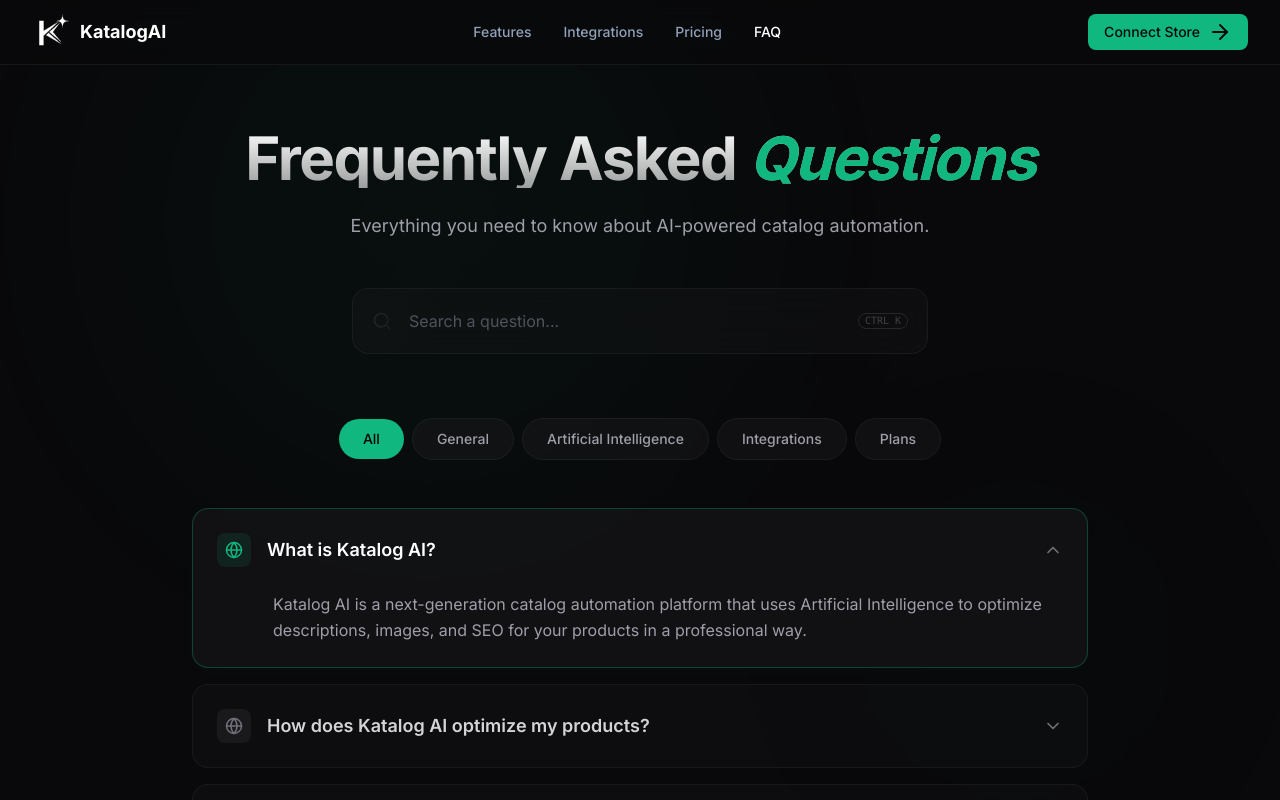
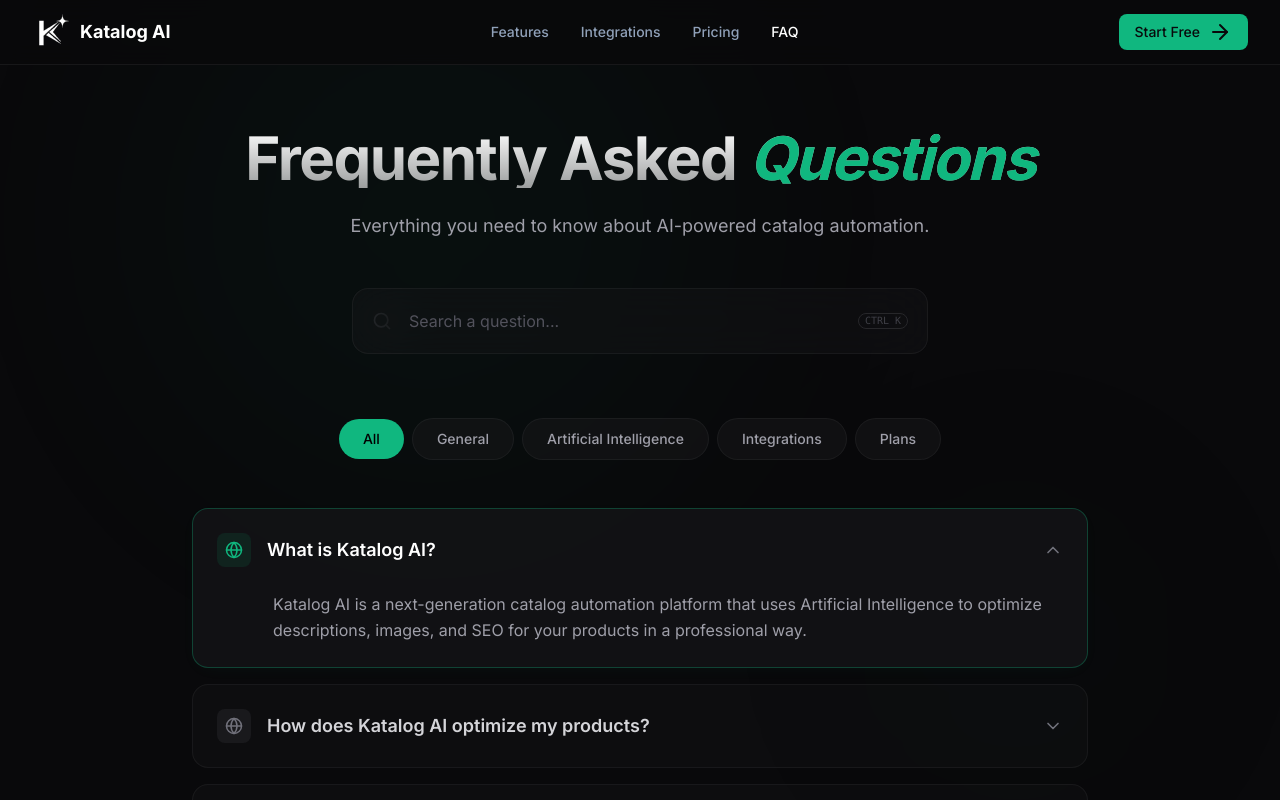
Before and after one commit to Robbin360/katalog-ai, a Next.js app: page /faq in a window 1280 px wide. Shown: the top 800 px of the page. Built offline with nearby package versions, Linux system fonts and the light colour scheme; no server answers.

Commit message:
fix(typescript): getInitials type error + deep verification of 8 UX fixes

```diff
--- a/components/landing/Navbar.tsx
+++ b/components/landing/Navbar.tsx
@@ -95,7 +95,7 @@
             aria-hidden="true"
           />
           <span className="text-base md:text-lg font-bold text-white whitespace-nowrap notranslate" translate="no">
-            Katalog<span>AI</span>
+            Katalog <span>AI</span>
           </span>
         </Link>
 
--- a/components/sidebar.tsx
+++ b/components/sidebar.tsx
@@ -83,7 +83,7 @@
     const initials = displayName
         .split(' ')
         .filter(Boolean)
-        .map(n => n[0])
+        .map((n: string) => n[0])
         .join('')
         .toUpperCase()
         .substring(0, 2) || displayName.substring(0, 2).toUpperCase()
--- a/components/ui/brand.tsx
+++ b/components/ui/brand.tsx
@@ -15,7 +15,7 @@
             translate="no"
             className={`notranslate inline-flex items-center ${className}`}
         >
-            Katalog{withAI && <span>AI</span>}
+            Katalog {withAI && <span>AI</span>}
         </span>
     );
 };
--- a/lib/locales/en.json
+++ b/lib/locales/en.json
@@ -478,7 +478,7 @@
         "hero": {
             "title": "Your Shopify Catalog, Optimized by AI.",
             "subtitle": "Katalog AI audits your Shopify catalog, detects weak product titles, descriptions, tags, and metadata, then recommends the highest-impact fixes first. Your team can rewrite listings with AI, protect brand voice, and sync approved improvements back to Shopify without guessing.",
-            "cta": "connect store"
+            "cta": "start free"
         },
         "mockup": {
             "sidebar": {
@@ -678,7 +678,7 @@
         "copyright": "Katalog AI. All rights reserved."
     },
     "common": {
-        "connect_store": "connect store",
+        "connect_store": "start free",
         "privacy": "Privacy Policy",
         "terms": "Terms of Service",
         "contact": "Contact Support",
--- a/lib/locales/es.json
+++ b/lib/locales/es.json
@@ -678,7 +678,7 @@
         "copyright": "Katalog AI. Todos los derechos reservados."
     },
     "common": {
-        "connect_store": "conectar tienda",
+        "connect_store": "empezar gratis",
         "privacy": "Política de Privacidad",
         "terms": "Términos de Servicio",
         "contact": "Contactar Soporte",
```
